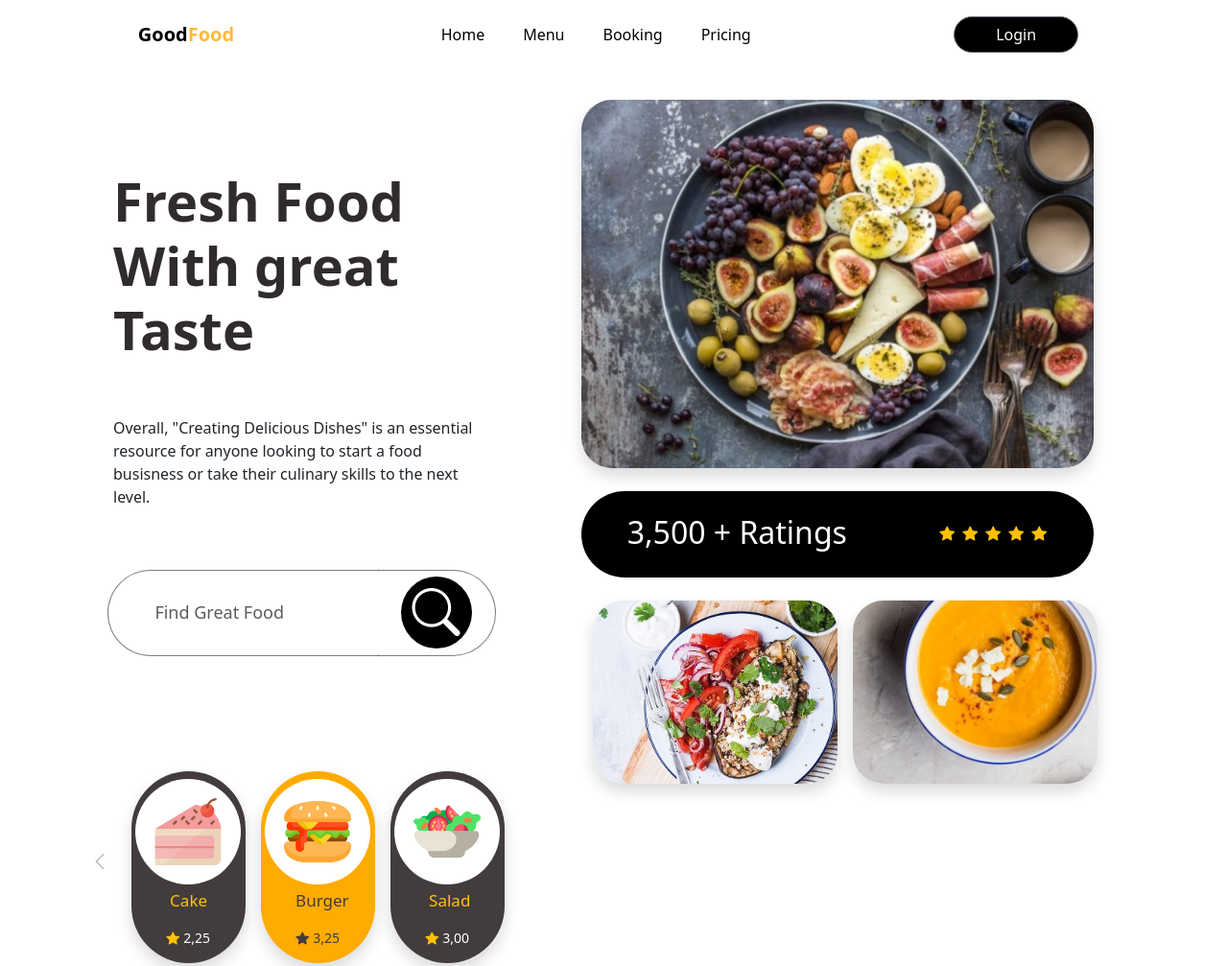
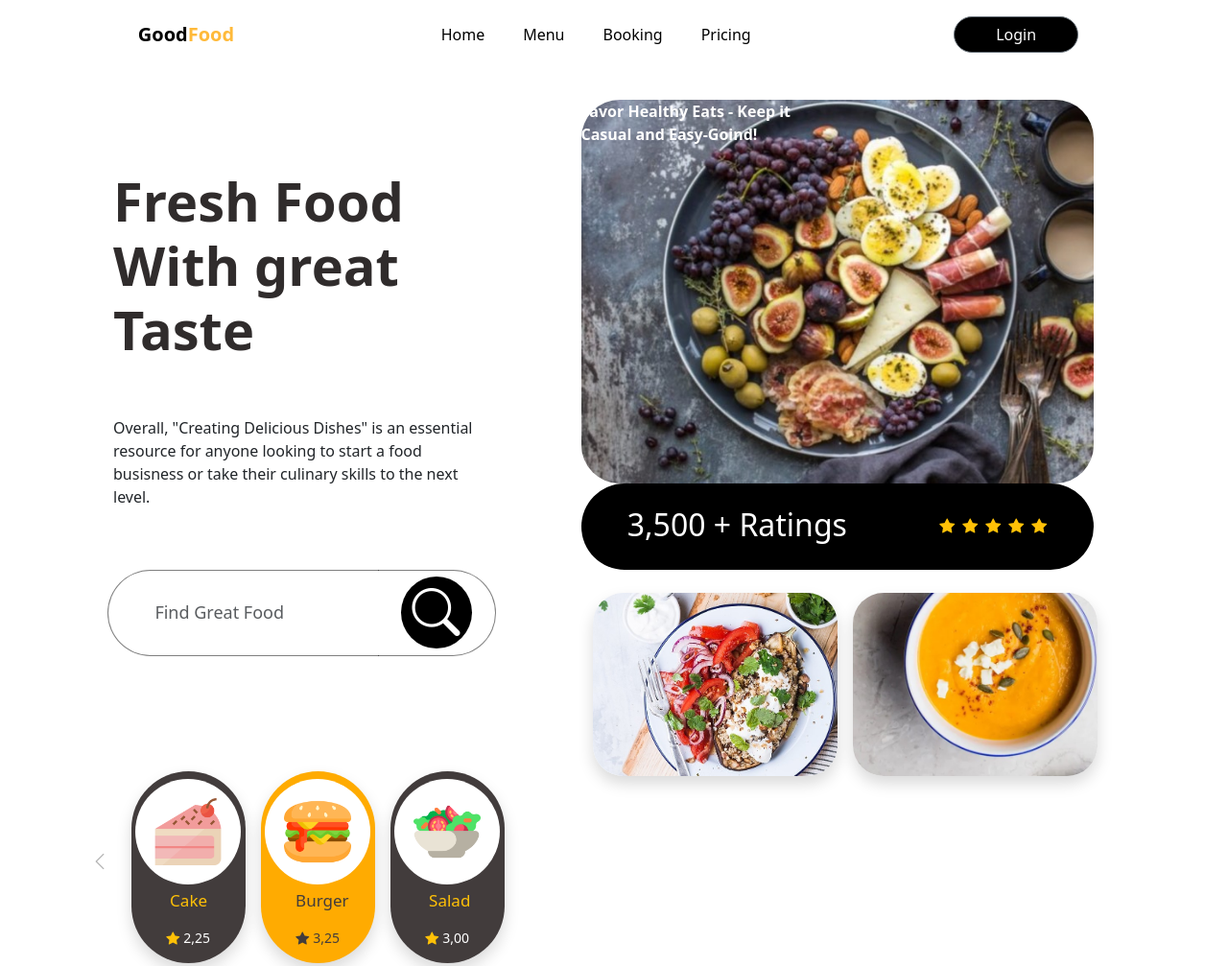
Before and after one commit to douglasadones/goodfood_learning_project, a plain HTML site: page index.html in a window 1280 px wide. Shown: the top 1007 px of the page at 96% size. Drawn offline with nearby package versions, Linux system fonts and the light colour scheme.

Commit message:
mudando abordagem bg-image

```diff
--- a/index.html
+++ b/index.html
@@ -142,18 +142,20 @@
                             <i class="bi bi-chevron-right"
                                 style="font-size: 20px; color:#b3b3b3; margin-top: 80px;"></i>
                         </div>
+                    </div>
                     <!--Vertical Pill Widgets  -->
                 </div>
             </div>
-
             <!--Left Div-->
-            </div>
 
 
             <!--Right Div-->
             <div class="col-6 container">
                 <div class="pb-4">
-                    <img src="img/blog10-1024x683.jpeg" class="shadow img-fluid rounded-5" alt="Imagem responsiva">
+                    <div class="bg-image">
+                        <p class="text-white fw-bold">
+                            Savor Healthy Eats - Keep it <br> Casual and Easy-Goind!
+                        </p>
                     </div>
                     <div class="rounded-pill bg-black mb-4 py-4 d-flex justify-content-around align-content-center w-100"
                         style="height: 90px;">
--- a/style.css
+++ b/style.css
@@ -9,3 +9,12 @@ form {
 form ::placeholder {
     font-size: large;
 }
+
+.bg-image {
+    background-image: url(img/blog10-1024x683.jpeg);
+    background-size: cover;
+    background-repeat: no-repeat;
+    width: auto;
+    height: 400px;
+    border-radius: 40px;
+}
```
Lines whose indentation alone changed are shown as unchanged.
